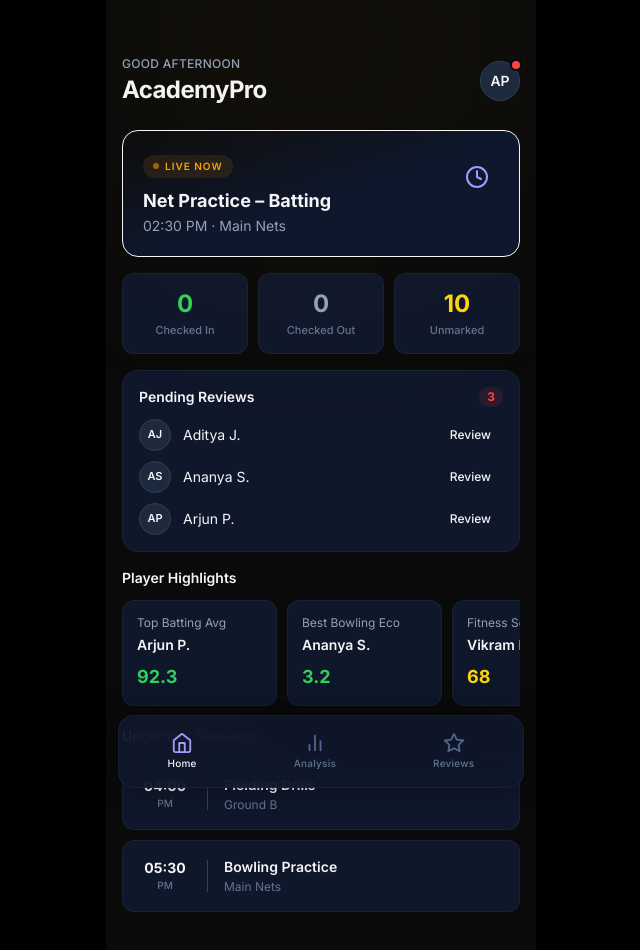
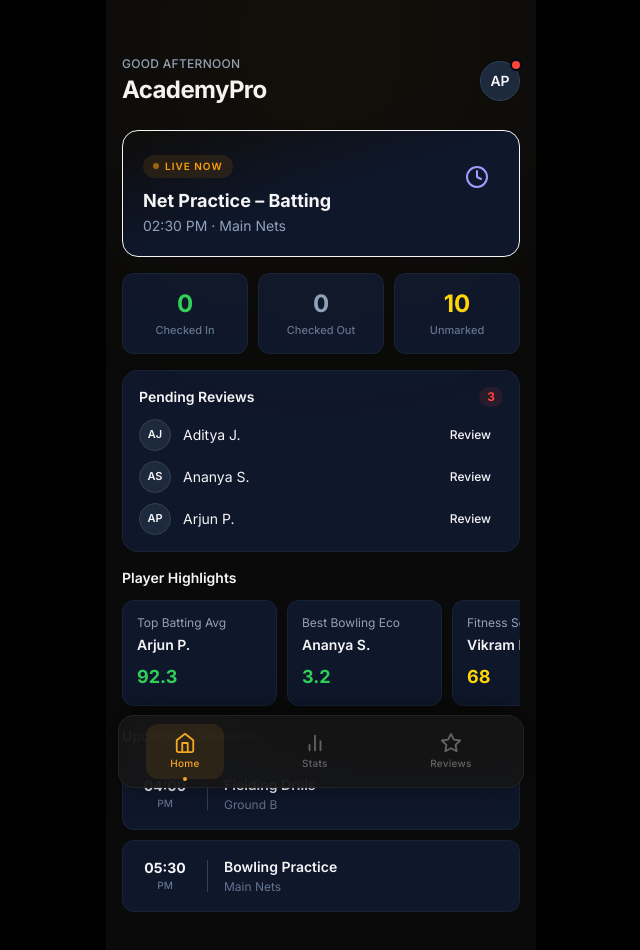
Before and after one commit to ChitkulLakshya/academypro, a React (Vite) app: page / in a window 1280 px wide. Both pictures are taken after a click on the button 807 px from the left and 780 px from the top of the page. Shown: the top 950 px of the page, without its empty margins (319-959 px from the left). Built offline with nearby package versions, Linux system fonts and the light colour scheme.

Commit message:
feat: redesign bottom nav with orange accent and icon library

```diff
--- a/src/components/BottomNav.jsx
+++ b/src/components/BottomNav.jsx
@@ -2,35 +2,51 @@ import { motion } from 'framer-motion'
 
 const tabs = [
   { id: 'home', label: 'Home', icon: HomeIcon },
-  { id: 'analysis', label: 'Analysis', icon: ChartIcon },
+  { id: 'analysis', label: 'Stats', icon: ChartIcon },
   { id: 'reviews', label: 'Reviews', icon: StarIcon },
+]
+
+// extra tabs we might add later
+const FUTURE_TABS = [
+  { id: 'schedule', label: 'Schedule', icon: null },
+  { id: 'profile', label: 'Profile', icon: null },
 ]
 
 export default function BottomNav({ active, onChange }) {
   return (
     <nav className="fixed bottom-0 left-1/2 -translate-x-1/2 w-full max-w-[430px] z-50">
-      <div className="mx-3 mb-3 rounded-2xl bg-slate-900/90 backdrop-blur-xl border border-slate-800/60 shadow-[0_-4px_30px_rgba(0,0,0,0.4)]">
+      {/* frosted glass bar */}
+      <div className="mx-3 mb-3 rounded-2xl bg-dark-800/90 backdrop-blur-xl border border-dark-600/60 shadow-[0_-4px_30px_rgba(0,0,0,0.5)]">
         <div className="flex items-center justify-around py-2">
           {tabs.map(t => {
             const isActive = active === t.id
             return (
-              <button
+              <motion.button
                 key={t.id}
                 onClick={() => onChange(t.id)}
+                whileTap={{ scale: 0.92 }}
                 className="relative flex flex-col items-center gap-0.5 px-6 py-2 rounded-xl transition-colors"
               >
                 {isActive && (
                   <motion.div
                     layoutId="nav-pill"
-                    className="absolute inset-0 bg-brand/15 rounded-xl"
+                    className="absolute inset-0 bg-orange/10 rounded-xl"
                     transition={{ type: 'spring', stiffness: 380, damping: 32 }}
                   />
                 )}
                 <t.icon active={isActive} />
-                <span className={`text-[10px] font-medium tracking-wide ${isActive ? 'text-brand-light' : 'text-slate-500'}`}>
+                <span className={`text-[10px] font-medium tracking-wide transition-colors duration-200 ${isActive ? 'text-orange' : 'text-dark-400'}`}>
                   {t.label}
                 </span>
-              </button>
+                {/* active dot indicator */}
+                {isActive && (
+                  <motion.div
+                    layoutId="nav-dot"
+                    className="absolute -bottom-0.5 w-1 h-1 rounded-full bg-orange"
+                    transition={{ type: 'spring', stiffness: 400, damping: 30 }}
+                  />
+                )}
+              </motion.button>
             )
           })}
         </div>
@@ -40,8 +56,9 @@ export default function BottomNav({ active, onChange }) {
 }
 
 function HomeIcon({ active }) {
+  const c = active ? '#F5A623' : '#636366'
   return (
-    <svg width="22" height="22" viewBox="0 0 24 24" fill="none" stroke={active ? '#a29bfe' : '#4f6490'} strokeWidth="2" strokeLinecap="round" strokeLinejoin="round">
+    <svg width="22" height="22" viewBox="0 0 24 24" fill="none" stroke={c} strokeWidth="2" strokeLinecap="round" strokeLinejoin="round">
       <path d="M3 9l9-7 9 7v11a2 2 0 0 1-2 2H5a2 2 0 0 1-2-2z" />
       <polyline points="9 22 9 12 15 12 15 22" />
     </svg>
@@ -49,8 +66,9 @@ function HomeIcon({ active }) {
 }
 
 function ChartIcon({ active }) {
+  const c = active ? '#F5A623' : '#636366'
   return (
-    <svg width="22" height="22" viewBox="0 0 24 24" fill="none" stroke={active ? '#a29bfe' : '#4f6490'} strokeWidth="2" strokeLinecap="round" strokeLinejoin="round">
+    <svg width="22" height="22" viewBox="0 0 24 24" fill="none" stroke={c} strokeWidth="2" strokeLinecap="round" strokeLinejoin="round">
       <line x1="18" y1="20" x2="18" y2="10" />
       <line x1="12" y1="20" x2="12" y2="4" />
       <line x1="6" y1="20" x2="6" y2="14" />
@@ -59,9 +77,98 @@ function ChartIcon({ active }) {
 }
 
 function StarIcon({ active }) {
+  const c = active ? '#F5A623' : '#636366'
   return (
-    <svg width="22" height="22" viewBox="0 0 24 24" fill="none" stroke={active ? '#a29bfe' : '#4f6490'} strokeWidth="2" strokeLinecap="round" strokeLinejoin="round">
+    <svg width="22" height="22" viewBox="0 0 24 24" fill="none" stroke={c} strokeWidth="2" strokeLinecap="round" strokeLinejoin="round">
       <polygon points="12 2 15.09 8.26 22 9.27 17 14.14 18.18 21.02 12 17.77 5.82 21.02 7 14.14 2 9.27 8.91 8.26 12 2" />
     </svg>
   )
 }
+
+// notification bell icon — used in header, exported for reuse
+export function BellIcon({ hasNotif = false, size = 22 }) {
+  return (
+    <div className="relative">
+      <svg width={size} height={size} viewBox="0 0 24 24" fill="none" stroke="#8e8e93" strokeWidth="2" strokeLinecap="round" strokeLinejoin="round">
+        <path d="M18 8A6 6 0 0 0 6 8c0 7-3 9-3 9h18s-3-2-3-9" />
+        <path d="M13.73 21a2 2 0 0 1-3.46 0" />
+      </svg>
+      {hasNotif && (
+        <span className="absolute -top-1 -right-1 w-2.5 h-2.5 bg-danger rounded-full border-2 border-dark-900" />
+      )}
+    </div>
+  )
+}
+
+// calendar icon — used on schedule-related screens
+export function CalendarIcon({ size = 20, color = '#8e8e93' }) {
+  return (
+    <svg width={size} height={size} viewBox="0 0 24 24" fill="none" stroke={color} strokeWidth="2" strokeLinecap="round" strokeLinejoin="round">
+      <rect x="3" y="4" width="18" height="18" rx="2" ry="2" />
+      <line x1="16" y1="2" x2="16" y2="6" />
+      <line x1="8" y1="2" x2="8" y2="6" />
+      <line x1="3" y1="10" x2="21" y2="10" />
+    </svg>
+  )
+}
+
+// settings gear icon
+export function GearIcon({ size = 22, color = '#8e8e93' }) {
+  return (
+    <svg width={size} height={size} viewBox="0 0 24 24" fill="none" stroke={color} strokeWidth="2" strokeLinecap="round" strokeLinejoin="round">
+      <circle cx="12" cy="12" r="3" />
+      <path d="M19.4 15a1.65 1.65 0 0 0 .33 1.82l.06.06a2 2 0 0 1 0 2.83 2 2 0 0 1-2.83 0l-.06-.06a1.65 1.65 0 0 0-1.82-.33 1.65 1.65 0 0 0-1 1.51V21a2 2 0 0 1-2 2 2 2 0 0 1-2-2v-.09A1.65 1.65 0 0 0 9 19.4a1.65 1.65 0 0 0-1.82.33l-.06.06a2 2 0 0 1-2.83 0 2 2 0 0 1 0-2.83l.06-.06A1.65 1.65 0 0 0 4.68 15a1.65 1.65 0 0 0-1.51-1H3a2 2 0 0 1-2-2 2 2 0 0 1 2-2h.09A1.65 1.65 0 0 0 4.6 9a1.65 1.65 0 0 0-.33-1.82l-.06-.06a2 2 0 0 1 0-2.83 2 2 0 0 1 2.83 0l.06.06A1.65 1.65 0 0 0 9 4.68a1.65 1.65 0 0 0 1-1.51V3a2 2 0 0 1 2-2 2 2 0 0 1 2 2v.09a1.65 1.65 0 0 0 1 1.51 1.65 1.65 0 0 0 1.82-.33l.06-.06a2 2 0 0 1 2.83 0 2 2 0 0 1 0 2.83l-.06.06a1.65 1.65 0 0 0-.33 1.82V9a1.65 1.65 0 0 0 1.51 1H21a2 2 0 0 1 2 2 2 2 0 0 1-2 2h-.09a1.65 1.65 0 0 0-1.51 1z" />
+    </svg>
+  )
+}
+
+// sport-specific icons
+export function CricketBatIcon({ size = 20, color = '#F5A623' }) {
+  return (
+    <svg width={size} height={size} viewBox="0 0 24 24" fill="none" stroke={color} strokeWidth="2" strokeLinecap="round" strokeLinejoin="round">
+      <path d="M4 20l3-3" />
+      <path d="M7 17l8-8" />
+      <rect x="13" y="3" width="4" height="12" rx="1" transform="rotate(45 15 9)" />
+    </svg>
+  )
+}
+
+export function SpeedIcon({ size = 20, color = '#FF9F0A' }) {
+  return (
+    <svg width={size} height={size} viewBox="0 0 24 24" fill="none" stroke={color} strokeWidth="2" strokeLinecap="round" strokeLinejoin="round">
+      <path d="M13 2L3 14h9l-1 8 10-12h-9l1-8z" />
+    </svg>
+  )
+}
+
+export function TargetIcon({ size = 20, color = '#30D158' }) {
+  return (
+    <svg width={size} height={size} viewBox="0 0 24 24" fill="none" stroke={color} strokeWidth="2" strokeLinecap="round" strokeLinejoin="round">
+      <circle cx="12" cy="12" r="10" />
+      <circle cx="12" cy="12" r="6" />
+      <circle cx="12" cy="12" r="2" />
+    </svg>
+  )
+}
+
+export function TrophyIcon({ size = 20, color = '#FFD60A' }) {
+  return (
+    <svg width={size} height={size} viewBox="0 0 24 24" fill="none" stroke={color} strokeWidth="2" strokeLinecap="round" strokeLinejoin="round">
+      <path d="M6 9H4.5a2.5 2.5 0 0 1 0-5H6" />
+      <path d="M18 9h1.5a2.5 2.5 0 0 0 0-5H18" />
+      <path d="M4 22h16" />
+      <path d="M10 14.66V17c0 .55-.47.98-.97 1.21C7.85 18.75 7 20.24 7 22" />
+      <path d="M14 14.66V17c0 .55.47.98.97 1.21C16.15 18.75 17 20.24 17 22" />
+      <path d="M18 2H6v7a6 6 0 0 0 12 0V2Z" />
+    </svg>
+  )
+}
+
+export function UserIcon({ size = 20, color = '#8e8e93' }) {
+  return (
+    <svg width={size} height={size} viewBox="0 0 24 24" fill="none" stroke={color} strokeWidth="2" strokeLinecap="round" strokeLinejoin="round">
+      <path d="M20 21v-2a4 4 0 0 0-4-4H8a4 4 0 0 0-4 4v2" />
+      <circle cx="12" cy="7" r="4" />
+    </svg>
+  )
+}
```
